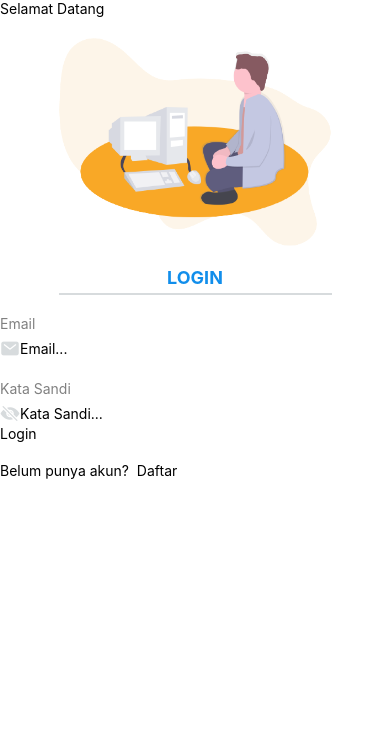
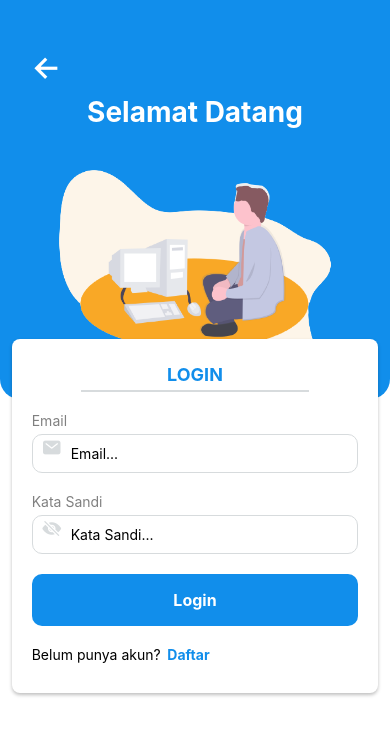
Before and after one commit to Sinagafrinaldo/Proyek-KP, a React Native app: screen /Masuk in a window 390 px wide. Shown: the top 736 px of the page. Built offline with nearby package versions, Linux system fonts and the light colour scheme; no server answers; the database is empty; what expo-notifications would draw is missing.

Commit message:
Add files via upload

```diff
--- a/src/pages/keluar.js
+++ b/src/pages/keluar.js
@@ -34,23 +34,24 @@ const Keluar = () => {
         }, [])
     );
 
-    const handleSignUp = () => {
-        createUserWithEmailAndPassword(auth, email, password)
-            .then((userCredential) => {
-                const user = userCredential.user;
-                // console.log('Registered with:', user.email);
-                alert("Selamat akun anda telah terdaftar!")
-            })
-            .catch(error => alert(error.message))
-    }
-    const signOutUser = async () => {
-        try {
-            await auth.signOut();
+    // const handleSignUp = () => {
+    //     createUserWithEmailAndPassword(auth, email, password)
+    //         .then((userCredential) => {
+    //             const user = userCredential.user;
+    //             // console.log('Registered with:', user.email);
+    //             alert("Selamat akun anda telah terdaftar!")
+    //         })
+    //         .catch(error => alert(error.message))
+    // }
+    // const signOutUser = async () => {
+    //     try {
+    //         await auth.signOut();
 
-        } catch (e) {
-            console.log(e);
-        }
-    }
+    //     } catch (e) {
+    //         console.log(e);
+    //     }
+    // }
+
     const handleSignIn = () => {
         signInWithEmailAndPassword(auth, email, password)
             .then((userCredential) => {
@@ -111,11 +112,12 @@ const Keluar = () => {
                     onRefresh={onRefresh}
                 />
             }
-            style={{ backgroundColor: 'white', height: 1000, }}>
+            contentContainerStyle={{backgroundColor:'white', flexGrow: 1}}>
+
             {status == false && (
                 <View style={styles.container}>
-                    <View style={styles.wrap1}>
-                        <Text style={styles.login}>Selamat Datang</Text>
+                    <View style={styles.header}>
+                        <Text style={styles.title}>Selamat Datang</Text>
 
                         <Image
                             style={styles.stretch}
@@ -133,14 +135,14 @@ const Keluar = () => {
                         />
                     </TouchableOpacity>
 
-                    <View style={styles.card}>
-                        <Text style={{ marginBottom: 5, alignSelf: 'center', color: '#118eeb', fontWeight: 'bold', fontSize: 18 }}>LOGIN</Text>
-                        <View style={{ width: '70%', height: 1.5, alignSelf: 'center', backgroundColor: '#D7DBDD' }}></View>
-                        <Text style={{ color: 'gray', marginTop: 20, marginBottom: 5 }}>Email</Text>
+                    <View style={styles.card_login}>
+                        <Text style={styles.title_login }>LOGIN</Text>
+                        <View style={styles.line}></View>
 
+                        <Text style={styles.title_email}>Email</Text>
                         <View style={{ flexDirection: 'row' }}>
                             <Ionicons
-                                style={styles.ikonMenu}
+                                style={styles.icon_box}
                                 name="mail"
                                 size={20}
                                 color="#D7DBDD"
@@ -148,16 +150,15 @@ const Keluar = () => {
                             <TextInput
                                 onChangeText={email => onChangeNip(email)}
                                 value={email}
-                                style={styles.boxnip}
+                                style={styles.box_input}
                                 placeholder='Email...'
                             />
                         </View>
 
-                        <Text style={{ color: 'gray', marginTop: 20, marginBottom: 5 }}>Kata Sandi</Text>
-
+                        <Text style={styles.title_password}>Kata Sandi</Text>
                         <View style={{ flexDirection: 'row' }}>
                             <Ionicons
-                                style={styles.ikonMenu}
+                                style={styles.icon_box}
                                 name="eye-off"
                                 size={20}
                                 color="#D7DBDD"
@@ -165,22 +166,23 @@ const Keluar = () => {
                             <TextInput
                                 onChangeText={password => onChangePassword(password)}
                                 value={password}
-                                style={styles.boxnip}
+                                style={styles.box_input}
                                 placeholder='Kata Sandi...'
                                 secureTextEntry
                             />
                         </View>
-                        <TouchableOpacity style={styles.tombol} onPress={handleSignIn}>
-                            <Text style={styles.tekslogin}>Login</Text>
+
+                        <TouchableOpacity style={styles.touch} onPress={handleSignIn}>
+                            <Text style={styles.text_login}>Login</Text>
                         </TouchableOpacity>
-                        <View style={{ display: 'flex', flexDirection: 'row', marginTop: 20 }}>
+                        <View style={styles.registration}>
                             <Text>Belum punya akun?</Text>
                             <View>
                                 <TouchableOpacity
                                     onPress={() => {
                                         navigation.navigate("Daftar");
                                     }}>
-                                    <Text style={styles.teksdaftar}>  Daftar</Text>
+                                    <Text style={styles.text_registration}>  Daftar</Text>
                                 </TouchableOpacity>
                             </View>
                         </View>
@@ -192,26 +194,26 @@ const Keluar = () => {
 
             {status == true && (
                 <View>
-                    <View style={{ justifyContent: 'center', padding: 40, }}>
-                        <View style={styles2.cardlog}>
-                            <Text style={{ textAlign: 'center', color: '#f75555', fontSize: 18 }}>Logout</Text>
-                            <View style={{ borderBottomWidth: 1, borderColor: '#e0e0e0', marginVertical: 10 }}></View>
-                            <Text style={styles2.textout}>Apakah anda yakin ingin keluar?</Text>
-                            <View style={{ display: 'flex', flexDirection: 'row', justifyContent: 'space-around' }}>
-                                <TouchableOpacity style={styles2.tombol2} onPress={() => {
+                    <View style={styles2.container}>
+                        <View style={styles2.card_logout}>
+                            <Text style={styles2.title_logout}>Logout</Text>
+                            <View style={styles2.line}></View>
+                            <Text style={styles2.text_out}>Apakah anda yakin ingin keluar?</Text>
+                            <View style={styles2.style_touch}>
+                                <TouchableOpacity style={styles2.touch_cancel} onPress={() => {
 
 
                                     navigation.navigate('Beranda')
                                 }}>
-                                    <Text style={styles2.teksbatal}>Batal</Text>
+                                    <Text style={styles2.text_cancel}>Batal</Text>
                                 </TouchableOpacity>
-                                <TouchableOpacity style={styles2.tombol} onPress={() => {
+                                <TouchableOpacity style={styles2.touch_logout} onPress={() => {
 
 
                                     signOutUser()
                                     setStatus(false)
                                 }}>
-                                    <Text style={styles2.tekslogin}>Logout</Text>
+                                    <Text style={styles2.text_logout}>Logout</Text>
                                 </TouchableOpacity>
                             </View>
                         </View>
```
